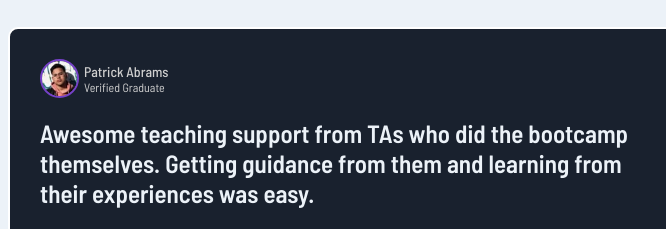
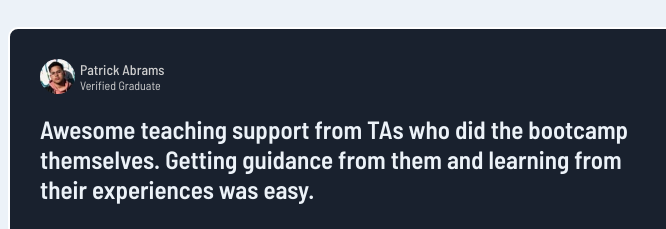
Before and after one commit to abdelrahman4habib/testimonials-grid-section-main, a plain HTML site: page index.html in a window 1280 px wide. Shown: the part 392-621 px from the top of the page, 347-1013 px from the left. Drawn offline with Linux system fonts and the light colour scheme.

Commit message:
Update index.html

```diff
--- a/index.html
+++ b/index.html
@@ -80,7 +80,7 @@
 </div>
 <div class="box-4">
   <div class="personal-info">
-    <img src="./images/image-patrick.jpg" alt="pat-img" class="patrick-image-border"/>
+  <img src="./images/image-patrick.jpg" alt="patrick" class="main-image">
     <p class="p-j-d"><strong class="name">Patrick Abrams </strong>
       <br>Verified Graduate
     </p>
```
